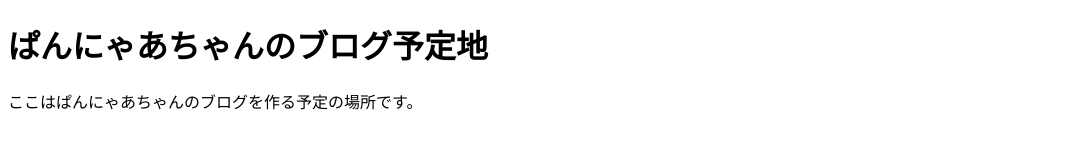
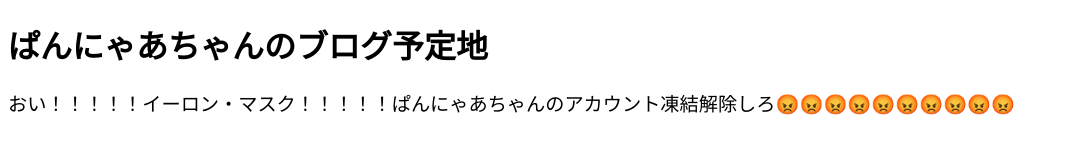
Before and after one commit to PanNyaa/blog, a plain HTML site: page index.html in a window 1280 px wide. Shown: the whole page, without its empty margins (0-1067 px from the left). Drawn offline with Linux system fonts and the light colour scheme.

Commit message:
Update index.html

```diff
--- a/index.html
+++ b/index.html
@@ -6,6 +6,6 @@
 </head>
 <body>
   <h1>ぱんにゃあちゃんのブログ予定地</h1>
-  <p>ここはぱんにゃあちゃんのブログを作る予定の場所です。</p>
+  <p><big>おい！！！！！イーロン・マスク！！！！！ぱんにゃあちゃんのアカウント凍結解除しろ😡😡😡😡😡😡😡😡😡😡</big></p>
 </body>
 </html>
```
